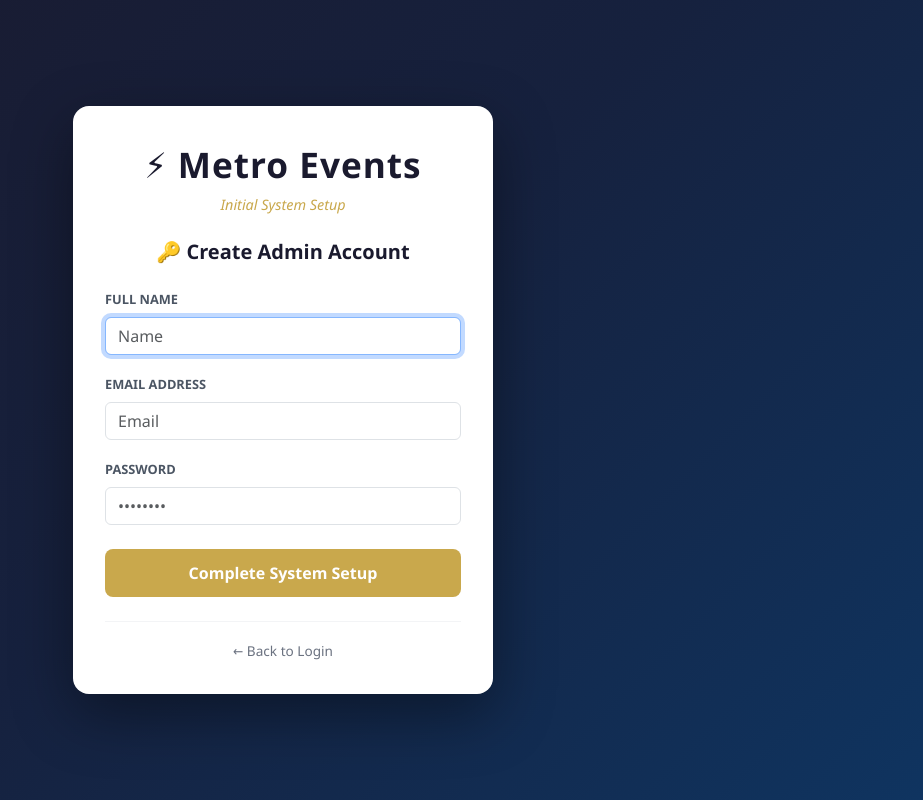
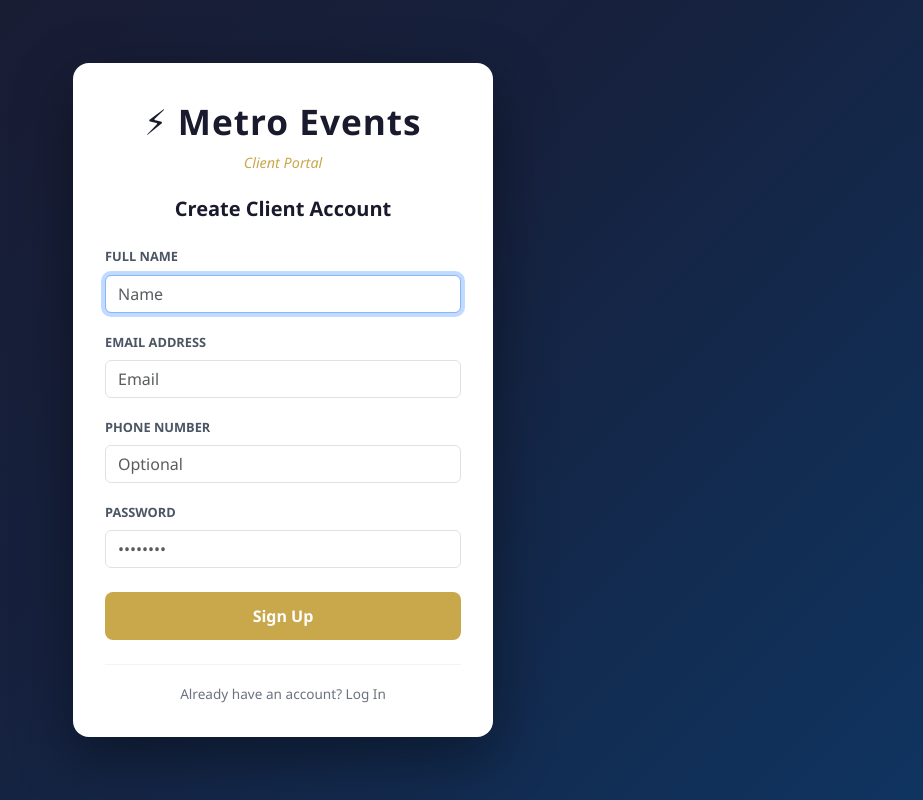
Before and after one commit to meisems/metroevents, a Flask app: page /auth/register in a window 1280 px wide. Shown: the whole page, without its empty margins (357-1280 px from the left). Run offline with Flask 3, Linux system fonts and the light colour scheme; data comes from the database, SQL or seed files in the repository.

Commit message:
Update register.html

```diff
--- a/templates/auth/register.html
+++ b/templates/auth/register.html
@@ -3,7 +3,7 @@
 <head>
     <meta charset="UTF-8">
     <meta name="viewport" content="width=device-width, initial-scale=1.0">
-    <title>System Setup — Metro Events</title>
+    <title>Register — Metro Events</title>
     <link href="https://cdn.jsdelivr.net/npm/bootstrap@5.3.0/dist/css/bootstrap.min.css" rel="stylesheet">
     <style>
         body {
@@ -39,14 +39,31 @@
 </head>
 <body>
 
-<div class="container d-flex justify-content-center">
+<div class="container d-flex justify-content-center my-4">
     <div class="me-card">
+        <!-- 🎛 DYNAMIC HEADER -->
         <div class="text-center mb-4">
             <div style="font-size:2.2rem; font-weight:900; color:#1A1A2E; letter-spacing:1px;">⚡ Metro Events</div>
-            <div style="color:#C9A84C; font-style:italic; font-size:.9rem; margin-top:4px;">Initial System Setup</div>
+
+            {% if is_first_user %}
+                <div style="color:#C9A84C; font-style:italic; font-size:.9rem; margin-top:4px;">Initial System Setup</div>
+            {% elif current_user.is_authenticated and current_user.is_admin %}
+                <div style="color:#C9A84C; font-style:italic; font-size:.9rem; margin-top:4px;">Team Management</div>
+            {% else %}
+                <div style="color:#C9A84C; font-style:italic; font-size:.9rem; margin-top:4px;">Client Portal</div>
+            {% endif %}
         </div>
 
-        <h5 style="font-weight:800; color:#1A1A2E; margin-bottom:22px; text-align:center;">🔑 Create Admin Account</h5>
+        <!-- 🎛 DYNAMIC TITLE -->
+        <h5 style="font-weight:800; color:#1A1A2E; margin-bottom:22px; text-align:center;">
+            {% if is_first_user %}
+                🔑 Create Master Admin
+            {% elif current_user.is_authenticated and current_user.is_admin %}
+                ➕ Create Team Member
+            {% else %}
+                Create Client Account
+            {% endif %}
+        </h5>
 
         {% with messages = get_flashed_messages(with_categories=true) %}
             {% for cat, msg in messages %}
@@ -56,7 +73,7 @@
             {% endfor %}
         {% endwith %}
 
-        <form method="POST">
+        <form method="POST" action="{{ url_for('auth.register') }}">
             <input type="hidden" name="csrf_token" value="{{ csrf_token() }}" />
 
             <div class="mb-3">
@@ -69,20 +86,53 @@
                 <input type="email" name="email" class="form-control" placeholder="Email" required>
             </div>
 
+            <!-- Added Phone Field to match your auth.py -->
+            <div class="mb-3">
+                <label class="form-label" style="color:#4B5563; font-weight:600; font-size:0.8rem;">PHONE NUMBER</label>
+                <input type="text" name="phone" class="form-control" placeholder="Optional">
+            </div>
+
             <div class="mb-4">
                 <label class="form-label" style="color:#4B5563; font-weight:600; font-size:0.8rem;">PASSWORD</label>
                 <input type="password" name="password" class="form-control" placeholder="••••••••" required minlength="6">
             </div>
 
+            <!-- 🚨 ADMIN ONLY: Role Selection Dropdown -->
+            {% if current_user.is_authenticated and current_user.is_admin and not is_first_user %}
+            <div class="mb-4">
+                <label class="form-label" style="color:#4B5563; font-weight:600; font-size:0.8rem;">ASSIGN ROLE</label>
+                <select name="role" class="form-select">
+                    <option value="client">Client (Default)</option>
+                    <option value="warehouse">Warehouse Staff</option>
+                    <option value="coordinator">Event Coordinator</option>
+                    <option value="admin">Administrator</option>
+                </select>
+            </div>
+            {% endif %}
+
+            <!-- 🎛 DYNAMIC BUTTON TEXT -->
             <button type="submit" class="btn-gold">
-                Complete System Setup
+                {% if is_first_user %}
+                    Complete System Setup
+                {% elif current_user.is_authenticated and current_user.is_admin %}
+                    Add Team Member
+                {% else %}
+                    Sign Up
+                {% endif %}
             </button>
         </form>
 
+        <!-- 🎛 DYNAMIC FOOTER LINK -->
         <div class="text-center mt-4 pt-3" style="border-top: 1px solid #F3F4F6;">
-            <a href="{{ url_for('auth.login') }}" style="color: #6B7280; text-decoration: none; font-size: 0.85rem;">
-                ← Back to Login
-            </a>
+            {% if current_user.is_authenticated %}
+                <a href="{{ url_for('auth.users_list') }}" style="color: #6B7280; text-decoration: none; font-size: 0.85rem;">
+                    ← Cancel and Back to Team List
+                </a>
+            {% else %}
+                <a href="{{ url_for('auth.login') }}" style="color: #6B7280; text-decoration: none; font-size: 0.85rem;">
+                    Already have an account? Log In
+                </a>
+            {% endif %}
         </div>
     </div>
 </div>
```
